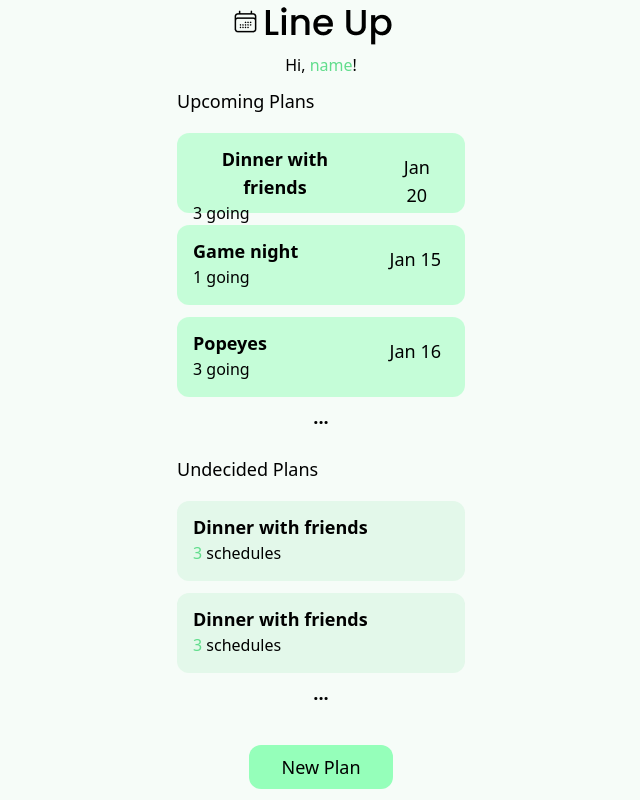
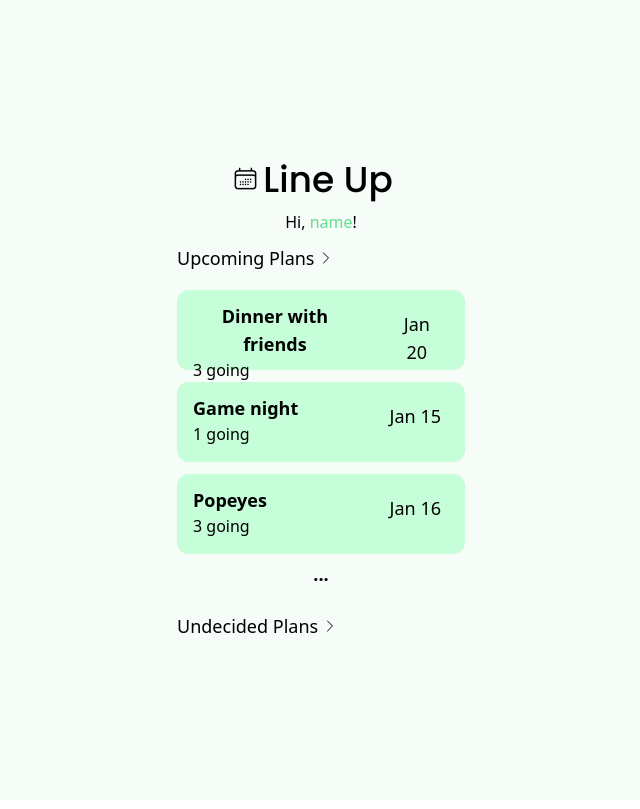
Before and after one commit to Tepah/Link_up, a SvelteKit app: page /main in a window 1280 px wide. Shown: the whole page, without its empty margins (319-959 px from the left). Built offline with nearby package versions, Linux system fonts and the light colour scheme.

Commit message:
Main page styles mostly completed

```diff
--- a/src/lib/data.js
+++ b/src/lib/data.js
@@ -55,5 +55,5 @@ export const incompletePlan = [
     schedules: [
       'John', 'Michael', 'Sarah'
     ]
-  }
+  },
 ]
--- a/src/routes/+layout.svelte
+++ b/src/routes/+layout.svelte
@@ -4,7 +4,7 @@
 
 
 <div class={"flex items-center justify-center h-screen bg-background"}>
-    <div class="text-center">
+    <div class="flex-shrink flex flex-col self-start md:self-center text-center sm:h-screen md:h-[63%] overflow-auto m-10">
         <slot />
     </div>
 </div>
--- a/src/routes/main/+page.svelte
+++ b/src/routes/main/+page.svelte
@@ -1,22 +1,50 @@
 <script>
     import titleLogo from "$lib/images/main_title.png";
     export let data;
+
+    // Using this to create a toggle for a list to show all upcoming plans. Will use for animation.
+    let showAllUpcoming = false;
+    let showAllIncomplete = false;
+
+    function toggleUpcoming() {
+      showAllUpcoming = !showAllUpcoming;
+    }
+    const toggleUndecided = () => {
+      showAllIncomplete = !showAllIncomplete;
+    }
 </script>
 
-
+<div class="flex-shrink flex flex-col">
     <div class="flex items-center justify-center p-1">
         <img src="{titleLogo}" alt="title logo">
     </div>
     <div class="p-1">
         <p>Hi, <span class="text-accent"> name</span>!</p>
     </div>
-<div class="flex flex-col p-1.5">
+</div>
+{#if !showAllIncomplete}
+<div class="flex-shrink flex flex-col p-1.5">
+    <div class="flex flex-row">
         <p class="text-start text-lg">Upcoming Plans</p>
+        {#if showAllUpcoming && data.upcoming.length > 3}
+            <button class=" font-bold flex items-center justify-center p-1" on:click={toggleUpcoming}>
+                <svg xmlns="http://www.w3.org/2000/svg" fill="none" viewBox="0 0 24 24" stroke-width="1.5" stroke="currentColor" class="w-4 h-4">
+                    <path stroke-linecap="round" stroke-linejoin="round" d="m19.5 8.25-7.5 7.5-7.5-7.5" />
+                </svg>
+            </button>
+        {:else if !showAllUpcoming && data.upcoming.length > 3}
+            <button class=" font-bold flex items-center justify-center p-1" on:click={toggleUpcoming}>
+                <svg xmlns="http://www.w3.org/2000/svg" fill="none" viewBox="0 0 24 24" stroke-width="1.5" stroke="currentColor" class="w-4 h-4">
+                    <path stroke-linecap="round" stroke-linejoin="round" d="m8.25 4.5 7.5 7.5-7.5 7.5" />
+                </svg>
+            </button>
+        {/if}
+    </div>
     {#if data.upcoming.length === 0}
         <div class="my-3">
             <p class="text-sm">Nothing yet...</p>
         </div>
-    {:else}
+    {:else if !showAllUpcoming}
         <div class="flex flex-col my-3">
             {#each data.upcoming.slice(0, 3) as plan}
                 <div class="flex flex-row justify-between w-72 h-20 py-3 pl-3 pr-4 my-1.5 bg-primary bg-opacity-50 rounded-xl">
@@ -30,15 +58,46 @@
                 </div>
             {/each}
             {#if data.upcoming.length > 3}
-                <div class="flex flex-row items-center justify-center">
-                    <p class="text-lg font-bold">...</p>
+                <button on:click={toggleUpcoming} class="text-lg font-bold flex flex-row items-center justify-center">...</button>
+            {/if}
+        </div>
+    {:else}
+        <div class="flex flex-col my-3 h-96">
+            {#each data.upcoming as plan}
+                <div class="flex flex-row justify-between w-72 h-20 py-3 pl-3 pr-4 my-1.5 bg-primary bg-opacity-50 rounded-xl">
+                    <div class="flex flex-col items-start pl-1 pr-7">
+                        <p class="text-lg font-semibold">{plan.title}</p>
+                        <p class="">{plan.attending.length} going</p>
+                    </div>
+                    <div class="flex p-2 items-start">
+                        <p class="text-lg">{plan.date.toLocaleDateString('en-US', { month: 'short', day: 'numeric' })}</p>
+                    </div>
+                </div>
+            {/each}
+            <button on:click={toggleUpcoming} class="text-lg font-bold flex flex-row items-center justify-center"></button>
         </div>
     {/if}
 </div>
 {/if}
+{#if !showAllUpcoming || data.incomplete.length < 0}
+<div class="flex-shrink flex flex-col p-1.5">
+    <div class="flex flex-row">
+        <p class="text-start text-lg">Undecided Plans</p>
+        {#if showAllIncomplete && data.incomplete.length > 2}
+            <button class=" font-bold flex items-center justify-center p-1" on:click={toggleUndecided}>
+                <svg xmlns="http://www.w3.org/2000/svg" fill="none" viewBox="0 0 24 24" stroke-width="1.5" stroke="currentColor" class="w-4 h-4">
+                    <path stroke-linecap="round" stroke-linejoin="round" d="m19.5 8.25-7.5 7.5-7.5-7.5" />
+                </svg>
+            </button>
+        {:else if !showAllIncomplete && data.incomplete.length > 2}
+            <button class=" font-bold flex items-center justify-center p-1" on:click={toggleUndecided}>
+                <svg xmlns="http://www.w3.org/2000/svg" fill="none" viewBox="0 0 24 24" stroke-width="1.5" stroke="currentColor" class="w-4 h-4">
+                    <path stroke-linecap="round" stroke-linejoin="round" d="m8.25 4.5 7.5 7.5-7.5 7.5" />
+                </svg>
+            </button>
+        {/if}
     </div>
-<div class="flex flex-col p-1.5">
-    <p class="text-start text-lg">Undecided Plans</p>
+    {#if !showAllIncomplete}
         {#if data.incomplete.length !== 0}
             <div class="flex flex-col my-3">
                 {#each data.incomplete.slice(0, 2) as plan}
@@ -50,14 +109,47 @@
                     </div>
                 {/each}
                 {#if data.incomplete.length > 2}
-                <div class="flex flex-row items-center justify-center">
-                    <p class="text-lg font-bold">...</p>
-                </div>
+                    <button class="flex flex-row items-center justify-center text-lg font-bold" on:click={toggleUndecided}>...</button>
                 {/if}
             </div>
         {/if}
-
+    {:else}
+        <div class="flex flex-col my-3">
+            {#each data.incomplete as plan}
+                <div class="flex flex-row justify-between h-20 w-72 py-3 pl-3 pr-4 my-1.5 bg-secondary bg-opacity-20 rounded-xl">
+                    <div class="flex flex-col items-start pl-1 pr-7">
+                        <p class="text-lg font-semibold">{plan.title}</p>
+                        <p class=""><span class="text-accent">{plan.schedules.length}</span> schedules</p>
+                    </div>
+                </div>
+            {/each}
+        </div>
+    {/if}
 </div>
 <div class="p-5">
     <button class="py-2 px-8 bg-primary text-lg rounded-xl">New Plan</button>
 </div>
+{/if}
+
+<style>
+    .list-container {
+        display: none;
+    }
+
+    .list-container.show {
+        display: block;
+    }
+
+    @keyframes fadeIn {
+        from {
+            opacity: 0;
+        }
+        to {
+            opacity: 1;
+        }
+    }
+
+    .animate__fadeIn {
+        animation: fadeIn 0.5s ease;
+    }
+</style>
```
Lines whose indentation alone changed are shown as unchanged.
